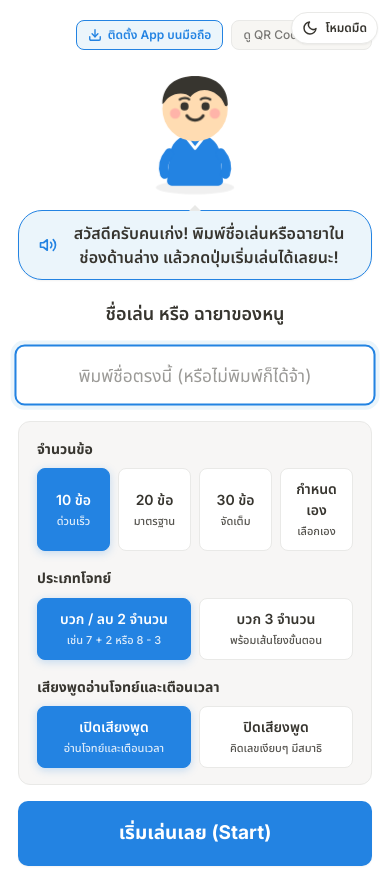
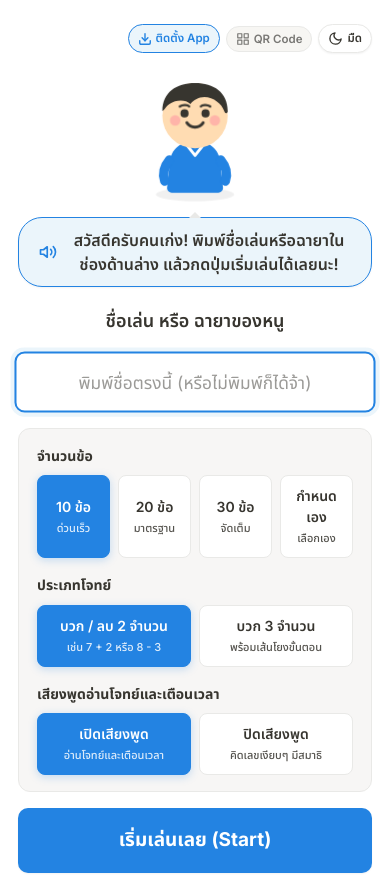
Before and after one commit to barron-local/math-quiz, a React (Vite) app: page / in a window 390 px wide. Built offline with nearby package versions, Linux system fonts and the light colour scheme.

Commit message:
fix(layout): place theme toggle inside top action bar to prevent mobile overlap

```diff
--- a/src/App.css
+++ b/src/App.css
@@ -73,39 +73,52 @@
   color: var(--notion-text);
 }
 
-/* Top bar with View QR button & Install App button */
-.top-actions-bar {
+/* Global Header Top Bar (Install App, QR Code, Theme Toggle) */
+.global-top-bar {
   width: 100%;
   display: flex;
-  justify-content: flex-end;
+  justify-content: space-between;
   align-items: center;
   gap: 8px;
-  margin-bottom: 8px;
-  flex-wrap: wrap;
+  margin-bottom: 12px;
+  padding: 4px 0;
+}
+
+.top-actions-left {
+  display: flex;
+  align-items: center;
+  gap: 8px;
+}
+
+.top-actions-right {
+  display: flex;
+  align-items: center;
+  gap: 8px;
+  margin-left: auto;
 }
 
 .view-qr-btn,
 .install-app-btn {
   font-size: 12px;
-  font-weight: 500;
+  font-weight: 600;
   color: var(--notion-text-muted);
   background-color: var(--notion-hover);
   border: 1px solid var(--notion-border);
-  padding: 5px 11px;
-  border-radius: 8px;
+  padding: 6px 11px;
+  border-radius: 20px;
   transition: all 0.2s cubic-bezier(0.34, 1.56, 0.64, 1);
   display: inline-flex;
   align-items: center;
   gap: 6px;
   cursor: pointer;
   user-select: none;
+  white-space: nowrap;
 }
 
 .install-app-btn {
   background-color: var(--notion-blue-bg);
   border-color: var(--notion-blue);
   color: var(--notion-blue);
-  font-weight: 600;
 }
 
 .install-app-btn:hover {
@@ -1610,28 +1623,25 @@
   filter: grayscale(1);
 }
 
-/* Theme Toggle Button (Fixed at top-right or inside action bars) */
+/* Theme Toggle Button (Inside header action bar) */
 .theme-toggle-btn {
-  position: fixed;
-  top: 18px;
-  right: 18px;
-  z-index: 100;
+  position: static;
   display: inline-flex;
   align-items: center;
-  gap: 7px;
-  padding: 8px 14px;
+  gap: 6px;
+  padding: 6px 12px;
   border-radius: 20px;
   background-color: var(--notion-bg);
   border: 1px solid var(--notion-border);
   color: var(--notion-text);
   font-family: var(--font-sans);
-  font-size: 13px;
+  font-size: 12px;
   font-weight: 600;
   cursor: pointer;
   box-shadow: var(--shadow-subtle);
   transition: all 0.2s cubic-bezier(0.34, 1.56, 0.64, 1);
   user-select: none;
-  backdrop-filter: blur(8px);
+  white-space: nowrap;
 }
 
 .theme-toggle-btn:hover {
@@ -1659,11 +1669,25 @@
 }
 
 @media (max-width: 480px) {
+  .global-top-bar {
+    gap: 6px;
+    margin-bottom: 8px;
+  }
+
+  .top-actions-right {
+    gap: 6px;
+  }
+
+  .view-qr-btn,
+  .install-app-btn,
   .theme-toggle-btn {
-    top: 12px;
-    right: 12px;
-    padding: 6px 10px;
-    font-size: 12px;
+    padding: 5px 9px;
+    font-size: 11.5px;
+    gap: 4px;
+  }
+
+  .theme-toggle-label {
+    display: inline;
   }
 }
 
--- a/src/App.tsx
+++ b/src/App.tsx
@@ -443,7 +443,47 @@ export default function App() {
 
   return (
     <main className="notion-container">
-      {/* Theme Toggle Button (Dark / Light mode with persistence) */}
+      {/* Header Actions Bar (Theme, Install, QR) */}
+      <header className="global-top-bar">
+        <div className="top-actions-left">
+          {/* Cute QR Welcome indicator or empty spacer */}
+        </div>
+
+        <div className="top-actions-right">
+          {gameState === 'name-input' && !isAppInstalled && (
+            <button
+              type="button"
+              className="install-app-btn"
+              onClick={handleInstallClick}
+              title="ติดตั้ง Math Quiz ไว้บนหน้าจอมือถือเพื่อเข้าเล่นได้สะดวกรวดเร็ว"
+            >
+              <svg width="14" height="14" viewBox="0 0 24 24" fill="none" stroke="currentColor" strokeWidth="2.4" strokeLinecap="round" strokeLinejoin="round" aria-hidden="true">
+                <path d="M21 15v4a2 2 0 0 1-2 2H5a2 2 0 0 1-2-2v-4" />
+                <polyline points="7 10 12 15 17 10" />
+                <line x1="12" y1="15" x2="12" y2="3" />
+              </svg>
+              <span>ติดตั้ง App</span>
+            </button>
+          )}
+
+          {gameState === 'name-input' && (
+            <button
+              type="button"
+              className="view-qr-btn"
+              onClick={() => setShowQrModal(true)}
+              title="ดู QR Code สำหรับแชร์"
+            >
+              <svg width="14" height="14" viewBox="0 0 24 24" fill="none" stroke="currentColor" strokeWidth="2" strokeLinecap="round" strokeLinejoin="round" aria-hidden="true">
+                <rect x="3" y="3" width="7" height="7"></rect>
+                <rect x="14" y="3" width="7" height="7"></rect>
+                <rect x="14" y="14" width="7" height="7"></rect>
+                <rect x="3" y="14" width="7" height="7"></rect>
+              </svg>
+              <span>QR Code</span>
+            </button>
+          )}
+
+          {/* Theme Toggle Button */}
           <button
             type="button"
             className="theme-toggle-btn"
@@ -453,8 +493,7 @@ export default function App() {
           >
             <span className="theme-toggle-icon" aria-hidden="true">
               {theme === 'dark' ? (
-            /* Sun icon for switching to light mode */
-            <svg width="17" height="17" viewBox="0 0 24 24" fill="none" stroke="currentColor" strokeWidth="2.2" strokeLinecap="round" strokeLinejoin="round">
+                <svg width="16" height="16" viewBox="0 0 24 24" fill="none" stroke="currentColor" strokeWidth="2.2" strokeLinecap="round" strokeLinejoin="round">
                   <circle cx="12" cy="12" r="5" />
                   <line x1="12" y1="1" x2="12" y2="3" />
                   <line x1="12" y1="21" x2="12" y2="23" />
@@ -466,14 +505,15 @@ export default function App() {
                   <line x1="18.36" y1="5.64" x2="19.78" y2="4.22" />
                 </svg>
               ) : (
-            /* Moon icon for switching to dark mode */
-            <svg width="16" height="16" viewBox="0 0 24 24" fill="none" stroke="currentColor" strokeWidth="2.2" strokeLinecap="round" strokeLinejoin="round">
+                <svg width="15" height="15" viewBox="0 0 24 24" fill="none" stroke="currentColor" strokeWidth="2.2" strokeLinecap="round" strokeLinejoin="round">
                   <path d="M21 12.79A9 9 0 1 1 11.21 3 7 7 0 0 0 21 12.79z" />
                 </svg>
               )}
             </span>
-        <span>{theme === 'dark' ? 'โหมดสว่าง' : 'โหมดมืด'}</span>
+            <span className="theme-toggle-label">{theme === 'dark' ? 'สว่าง' : 'มืด'}</span>
           </button>
+        </div>
+      </header>
 
       {/* Cute Welcome Banner for QR Scanners (Only on Home/First page) */}
       {isFromQr && gameState === 'name-input' && (
@@ -500,30 +540,6 @@ export default function App() {
       {/* State 1: NAME INPUT & WELCOME */}
       {gameState === 'name-input' && (
         <section aria-label="Welcome and name input" className="screen-center">
-          <div className="top-actions-bar">
-            {!isAppInstalled && (
-              <button
-                type="button"
-                className="install-app-btn"
-                onClick={handleInstallClick}
-                title="ติดตั้ง Math Quiz ไว้บนหน้าจอมือถือเพื่อเข้าเล่นได้สะดวกรวดเร็ว"
-              >
-                <svg width="14" height="14" viewBox="0 0 24 24" fill="none" stroke="currentColor" strokeWidth="2.4" strokeLinecap="round" strokeLinejoin="round" aria-hidden="true">
-                  <path d="M21 15v4a2 2 0 0 1-2 2H5a2 2 0 0 1-2-2v-4" />
-                  <polyline points="7 10 12 15 17 10" />
-                  <line x1="12" y1="15" x2="12" y2="3" />
-                </svg>
-                <span>ติดตั้ง App บนมือถือ</span>
-              </button>
-            )}
-            <button
-              type="button"
-              className="view-qr-btn"
-              onClick={() => setShowQrModal(true)}
-            >
-              ดู QR Code สำหรับแชร์
-            </button>
-          </div>
 
           <div className="mascot-wrapper mascot-float">
             <KidMascot
```
Lines whose indentation alone changed are shown as unchanged.
